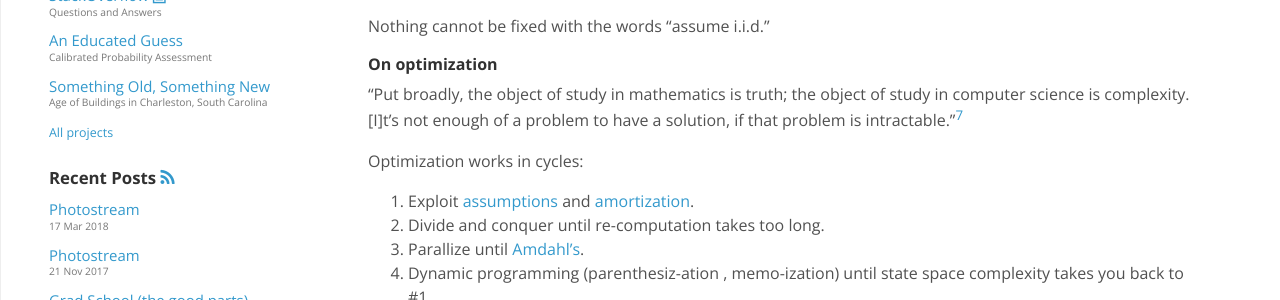
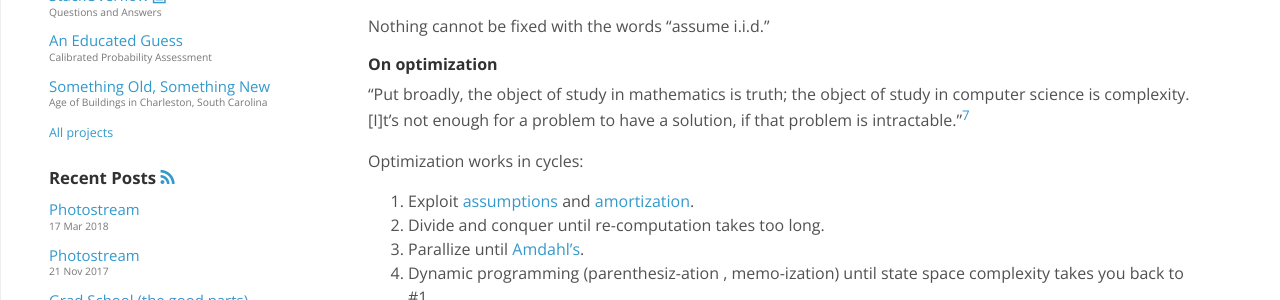
Before and after one commit to sethrylan/sethrylan.github.io, a Jekyll site: the page built from _posts/2017-08-09-notes-from-school.md, in a window 1280 px wide and 900 px high, scrolled down 356 px. Shown: the part 177-477 px from the top of the window. Built offline with Jekyll 4.4.1, drawn with Linux system fonts in a browser that asks for light colours; nearby versions of some CDN libraries; formulas are drawn with MathJax 3.

Commit message:
Fix words and links.

```diff
--- a/_posts/2017-08-09-notes-from-school.md
+++ b/_posts/2017-08-09-notes-from-school.md
@@ -34,10 +34,10 @@
  -->
 
 ##### On optimization
-"Put broadly, the object of study in mathematics is truth; the object of study in computer science is complexity. [I]t's not enough of a problem to have a solution, if that problem is intractable."[^toliveby]
+"Put broadly, the object of study in mathematics is truth; the object of study in computer science is complexity. [I]t's not enough for a problem to have a solution, if that problem is intractable."[^toliveby]
 
 Optimization works in cycles:
-1. Exploit [assumptions](dl.acm.org/citation.cfm?id=313859) and [amortization](https://www.youtube.com/watch?v=3MpzavN3Mco).
+1. Exploit [assumptions](https://dl.acm.org/citation.cfm?id=313859) and [amortization](https://www.youtube.com/watch?v=3MpzavN3Mco).
 1. Divide and conquer until re-computation takes too long.
 1. Parallize until [Amdahl's](https://en.wikipedia.org/wiki/Amdahl%27s_law).
 1. Dynamic programming (parenthesiz-ation , memo-ization) until state space complexity takes you back to #1.
```
